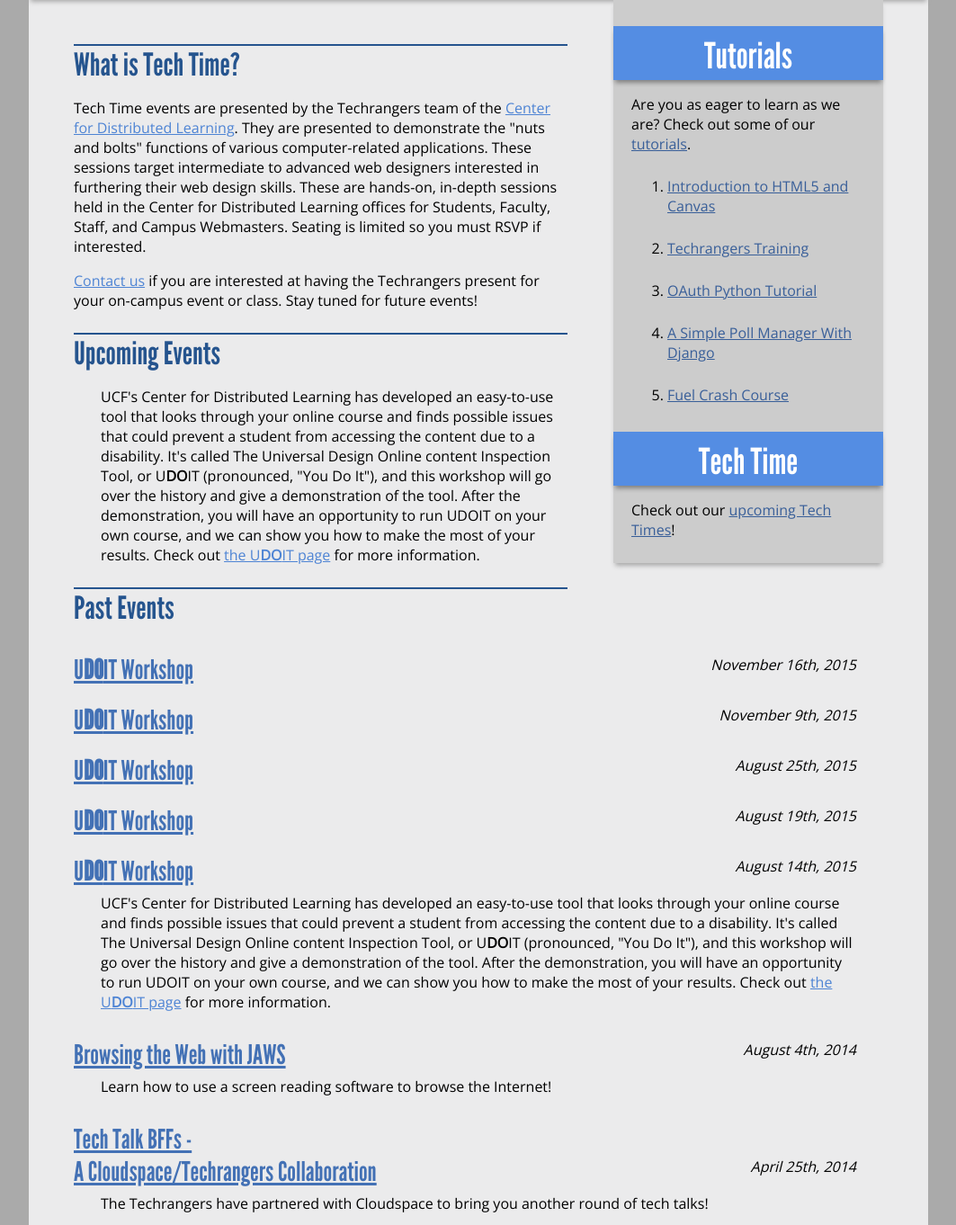
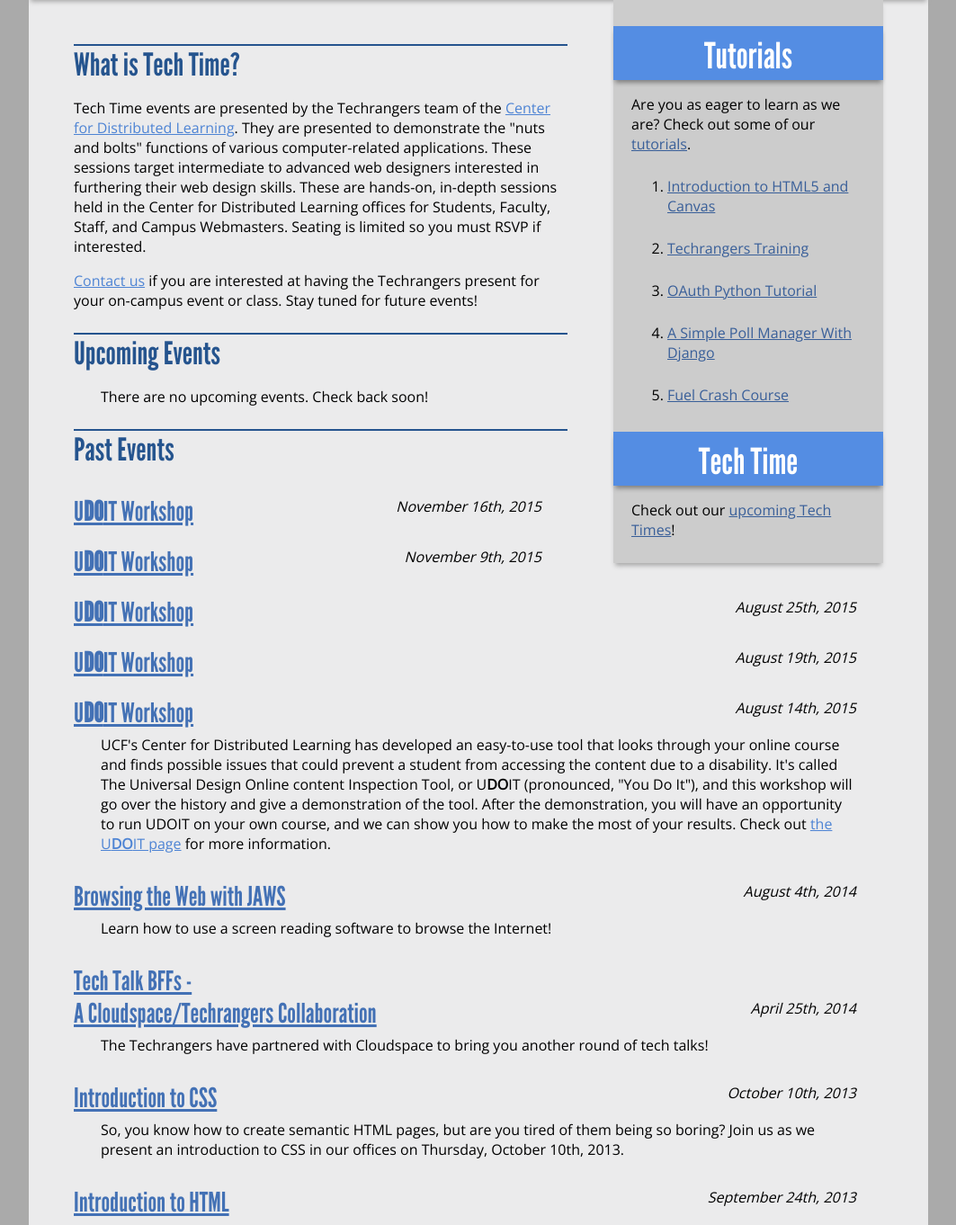
Before and after one commit to chrissolanilla/CSolanillaBio, a PHP site: page /techtime.php in a window 1280 px wide. Shown: the part 201-1563 px from the top of the page at 90% size, without its empty margins (108-1171 px from the left). Run offline with PHP 8.4, Linux system fonts and the light colour scheme; some libraries are stand-ins or nearby versions.

Commit message:
Removed UDOIT description from upcoming events

```diff
--- a/techtime.php
+++ b/techtime.php
@@ -20,8 +20,7 @@
 				</section>
 				<section role="region" class="ttitem">
 					<h1>Upcoming Events</h1>
-
-							<p>UCF's Center for Distributed Learning has developed an easy-to-use tool that looks through your online course and finds possible issues that could prevent a student from accessing the content due to a disability.  It's called The Universal Design Online content Inspection Tool, or U<strong>DO</strong>IT (pronounced, "You Do It"), and this workshop will go over the history and give a demonstration of the tool.  After the demonstration, you will have an opportunity to run UDOIT on your own course, and we can show you how to make the most of your results.  Check out <a href="https://online.ucf.edu/udoit">the U<strong>DO</strong>IT page</a> for more information.</p>
+						<p>There are no upcoming events.  Check back soon!</p>
 				</section>
 				<section role="region" class="ttitem">
 					<h1>Past Events</h1>
```
